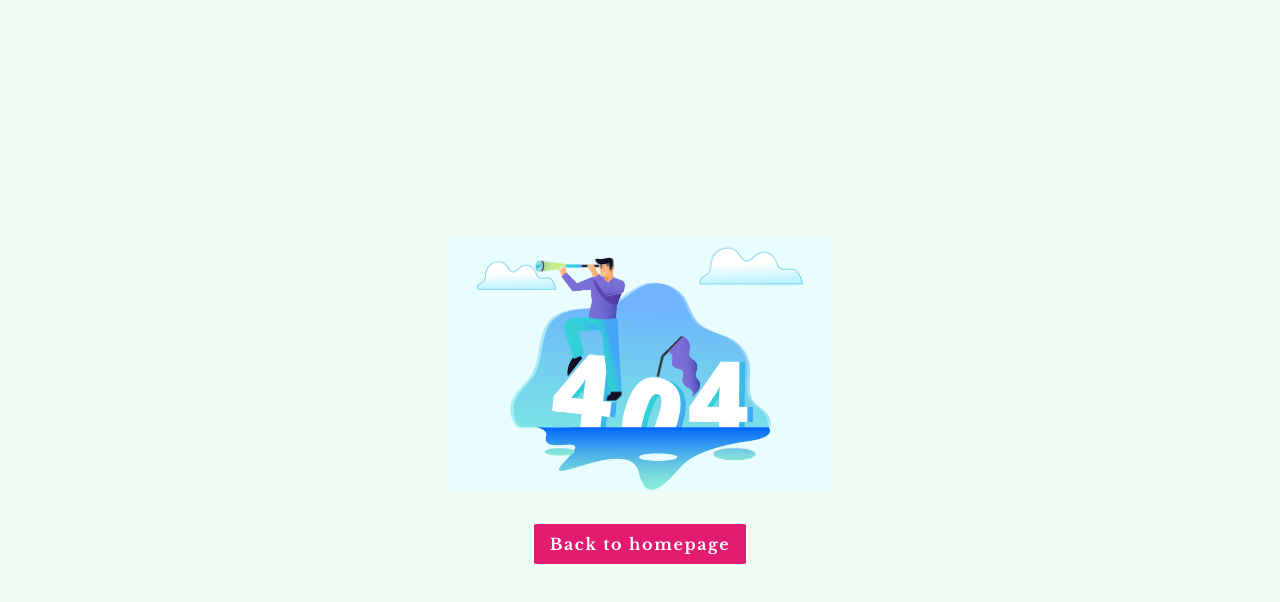
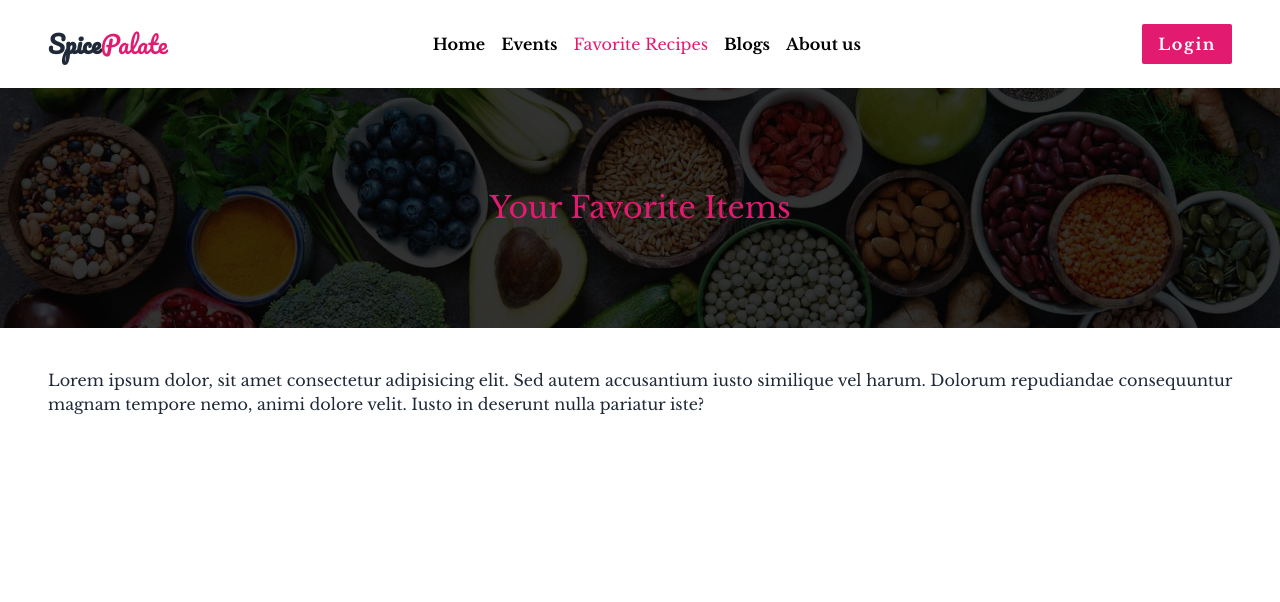
Before and after one commit to smsohag32/spice-plate-client, a React (Vite) app: page /favorite in a window 1280 px wide. Shown: the top 602 px of the page. Built offline with nearby package versions, Linux system fonts and the light colour scheme; no server answers.

Commit message:
newsLetter subscriibe alert implemented

```diff
--- a/src/components/Spinner.jsx
+++ b/src/components/Spinner.jsx
@@ -1,4 +1,5 @@
 import React from "react";
+import { ThreeDots } from "react-loader-spinner";
 
 const Spinner = () => {
   return (
--- /dev/null
+++ b/src/pages/Favorites/Favorites.jsx
@@ -0,0 +1,34 @@
+import React from "react";
+import Header from "../shared/Header";
+import bg from "../../assets/bg/bg3.jpg";
+const Favorites = () => {
+  return (
+    <div>
+      <div>
+        <Header />
+      </div>
+      <div
+        className="h-60"
+        style={{
+          backgroundImage: `linear-gradient(rgba(0, 0, 0, 0.8), rgba(0, 0, 0, 0.8)),url('${bg}')`,
+          backgroundPosition: "center",
+          backgroundSize: "cover",
+          backgroundRepeat: "no-repeat",
+        }}
+      >
+        <div className="text-white flex justify-center items-center h-full default-container">
+          <p className="text-3xl primary-text">Your Favorite Items</p>
+        </div>
+      </div>
+
+      <div className="py-10 default-container">
+        Lorem ipsum dolor, sit amet consectetur adipisicing elit. Sed autem
+        accusantium iusto similique vel harum. Dolorum repudiandae consequuntur
+        magnam tempore nemo, animi dolore velit. Iusto in deserunt nulla
+        pariatur iste?
+      </div>
+    </div>
+  );
+};
+
+export default Favorites;
--- a/src/pages/Home/NewsEvent.jsx
+++ b/src/pages/Home/NewsEvent.jsx
@@ -67,7 +67,7 @@ const NewsEvent = () => {
           <div className="relative min-w-[50%] overflow-hidden bg-cover bg-no-repeat">
             <img
               src={img2}
-              className=" transition object-contain w-full duration-300 h-full ease-in-out hover:scale-110"
+              className=" transition object-cover h-full w-full duration-300 ease-in-out hover:scale-110"
               alt="Louvre"
             />
           </div>
--- a/src/pages/Home/SubNewsLetter.jsx
+++ b/src/pages/Home/SubNewsLetter.jsx
@@ -1,9 +1,21 @@
 import React from "react";
+import Swal from "sweetalert2";
 import { FaMailBulk } from "react-icons/fa";
 const SubNewsLetter = () => {
+  const handleSub = (e) => {
+    e.preventDefault();
+    Swal.fire({
+      position: "center",
+      icon: "success",
+      title: "newsLetter Subscribed..",
+      showConfirmButton: false,
+      timer: 1000,
+    });
+    e.target.reset();
+  };
   return (
     <div className="py-10 md:w-[80%] rounded-md mx-auto px-5 md:px-10 bg-[#e21b70]">
-      <form>
+      <form onSubmit={handleSub}>
         <h3 className="text-center text-white font-extrabold text-xl mb-5">
           Subscribe to our newsLetter
         </h3>
@@ -13,6 +25,7 @@ const SubNewsLetter = () => {
           </div>
           <input
             type="email"
+            name
             className="block w-full p-4 pl-10 text-sm text-black  rounded-lg bg-white placeholder:text-black placeholder:opacity-80 focus:ring-blue-500  outline-none focus:border-blue-500 dark:border-gray-600  dark:focus:ring-red-500"
             placeholder="example@gmail.com"
             required
--- a/src/pages/shared/Header.jsx
+++ b/src/pages/shared/Header.jsx
@@ -57,6 +57,12 @@ const Header = () => {
             to="/events"
           >
             Events
+          </NavLink>
+          <NavLink
+            className={({ isActive }) => (isActive ? "primary-text" : "")}
+            to="/favorite"
+          >
+            Favorite Recipes
           </NavLink>
           <NavLink
             className={({ isActive }) => (isActive ? "primary-text" : "")}
--- a/src/routes/Router.jsx
+++ b/src/routes/Router.jsx
@@ -12,6 +12,7 @@ import Events from "../pages/Events/Events";
 import Update from "../pages/Dashboard.jsx/Update";
 import chefsDataLoad from "../utils/chefsDataLoad";
 import About from "../pages/About/About";
+import Favorites from "../pages/Favorites/Favorites";
 
 const router = createBrowserRouter([
   {
@@ -58,6 +59,11 @@ const router = createBrowserRouter([
     ],
   },
   {
+    path: "favorite",
+    element: <Favorites />,
+  },
+
+  {
     path: "dashboard",
     element: <Dashboard />,
     children: [
```
Also changed, not shown: src/utils/fackDb.js (added).
